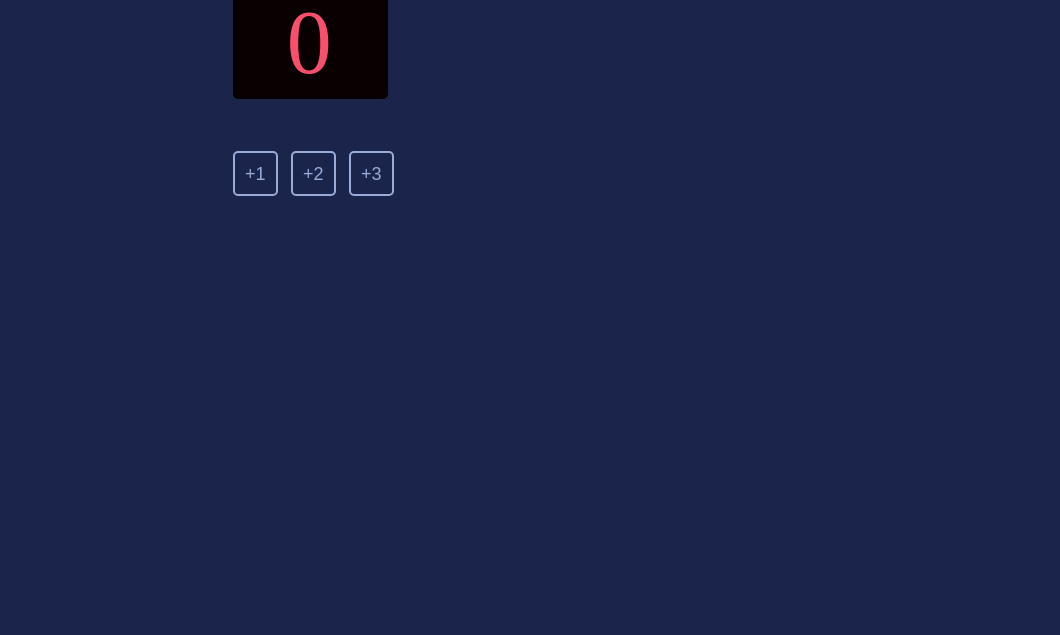
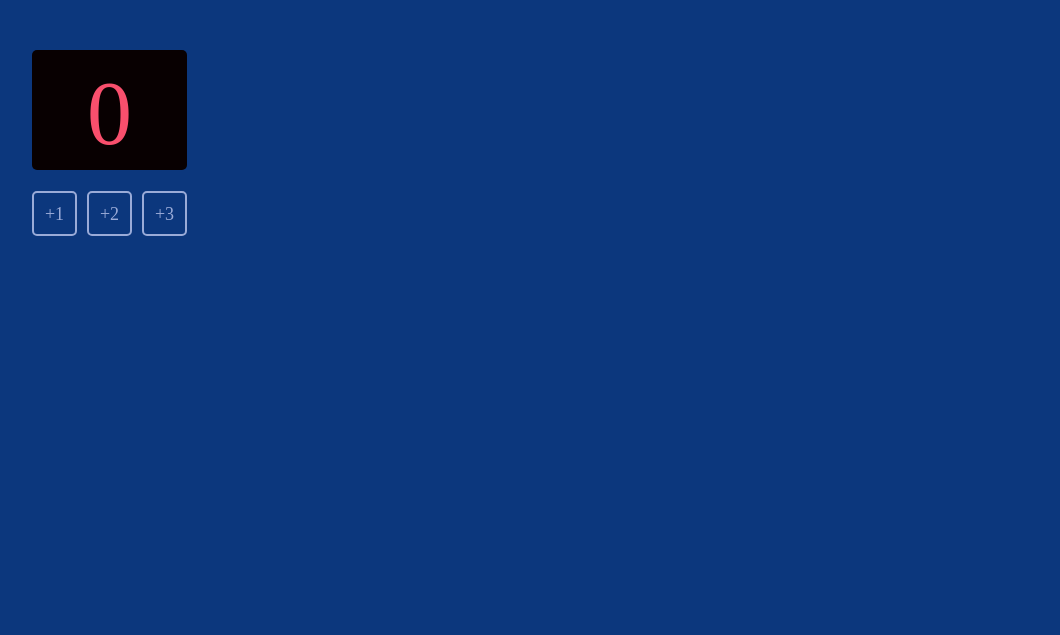
Before and after one commit to MartinTI21/basketball-scoreboard, a website built with Vite: page index.html in a window 1280 px wide. Shown: the part 165-800 px from the top of the page, without its empty margins (50-1110 px from the left). Built offline with nearby package versions, Linux system fonts and the light colour scheme.

Commit message:
Add files via upload

```diff
--- a/index.css
+++ b/index.css
@@ -1,14 +1,14 @@
 body {
-    background-color: #1B244A;
+    background-color: #0c377d;
     margin: 0;
-    font-family: 'Cursed Timer ULiL'
 }
 
 .container {
     display: flex;
     justify-content: space-around;
 }
-h3{
+#home-el{
+    position: absolute;
 width: 149px;
 height: 36px;
 left: 85px;
@@ -20,36 +20,35 @@ font-size: 40px;
 line-height: 36px;
 text-align: center;
 color: #EEEEEE;
-margin-left: 85px;
-margin-top: 68px;
 }
 #result-el{
+position: absolute;
 width: 117px;
 height: 120px;
 left: 100px;
 top: 125px;
+font-family: 'Cursed Timer ULiL';
 font-style: normal;
 font-weight: 400;
 font-size: 90px;
 line-height: 127px;
 text-align: center;
 color: #F94F6D;
+background: position absolute;
+width: 155px;
+height: 120px;
 left: 82px;
 top: 125px;
 background: #080001;
 border-radius: 5px;
-padding-left: 18px;
-padding-right: 20px;
-margin-top: 21px;
-margin-left: 82px;
-margin-bottom: 26px;
 }
 button{
+position: absolute;
 width: 30px;
 height: 25.77px;
 left: 89px;
 top: 280px;
-font-family: "Cursed Timer ULiL", sans-serif;
+font-family: 'Cursed Timer ULiL';
 font-style: normal;
 font-weight: 400;
 font-size: 18px;
@@ -59,20 +58,18 @@ color: #9AABD8;
 margin-top: 85px;
 background: none;
 border: none;
+box-decoration-break: box-sizing border-box;
+position: absolute;
 width: 45px;
 height: 45px;
 left: 82px;
 top: 271px;
 border: 2px solid #9AABD8;
-border-radius: 5px;
-margin-top: 26px
-}
-#button1{
-    margin-left: 82px
+border-radius: 5px
 }
 #button2{
-    margin-left: 9px;
-    margin-right: 9px;
+margin-left: 55px
 }
 #button3{
+    margin-left: 110px
 }
--- a/index.html
+++ b/index.html
@@ -1,12 +1,12 @@
 <html>
-    <head><link rel="stylesheet" href="https://cdnjs.cloudflare.com/ajax/libs/normalize/8.0.1/normalize.css"><link rel="stylesheet" href="https://cdnjs.cloudflare.com/ajax/libs/normalize/8.0.1/normalize.css"><link rel="stylesheet" href="https://cdnjs.cloudflare.com/ajax/libs/normalize/8.0.1/normalize.css">
+    <head><link rel="stylesheet" href="https://cdnjs.cloudflare.com/ajax/libs/normalize/8.0.1/normalize.css">
         <link rel="stylesheet" href="index.css">
     </head>
     <body>
         <div class="container">
             <div>
                 <h3 id="home-el">HOME</h3>
-                <p id="result-el" >0</p>
+                <p id="result-el">0</p>
                 <button id="button1" onclick="add1()">+1</button>
                 <button id="button2" onclick="add2()">+2</button>
                 <button id="button3" onclick="add3()">+3</button>
```
